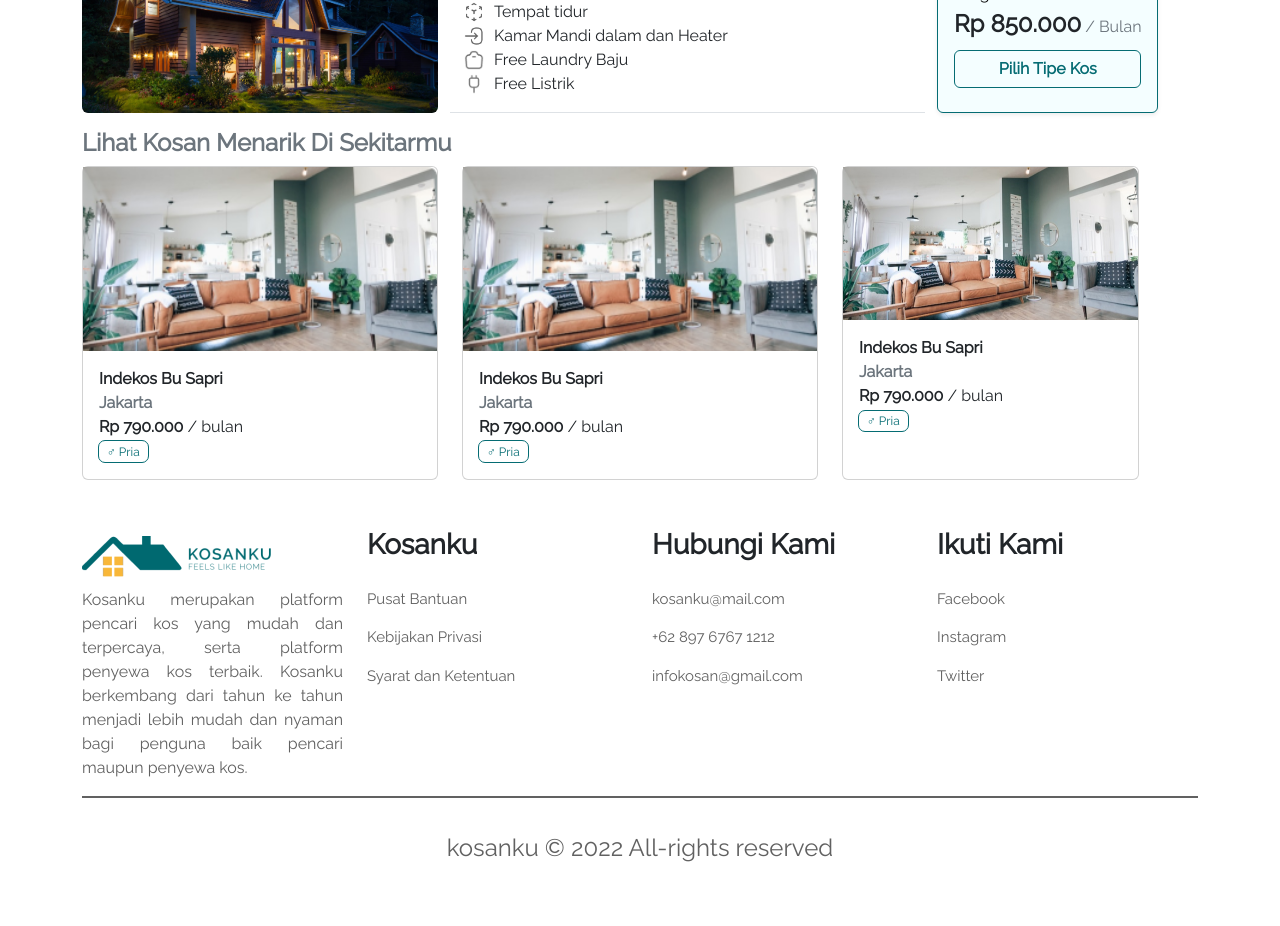
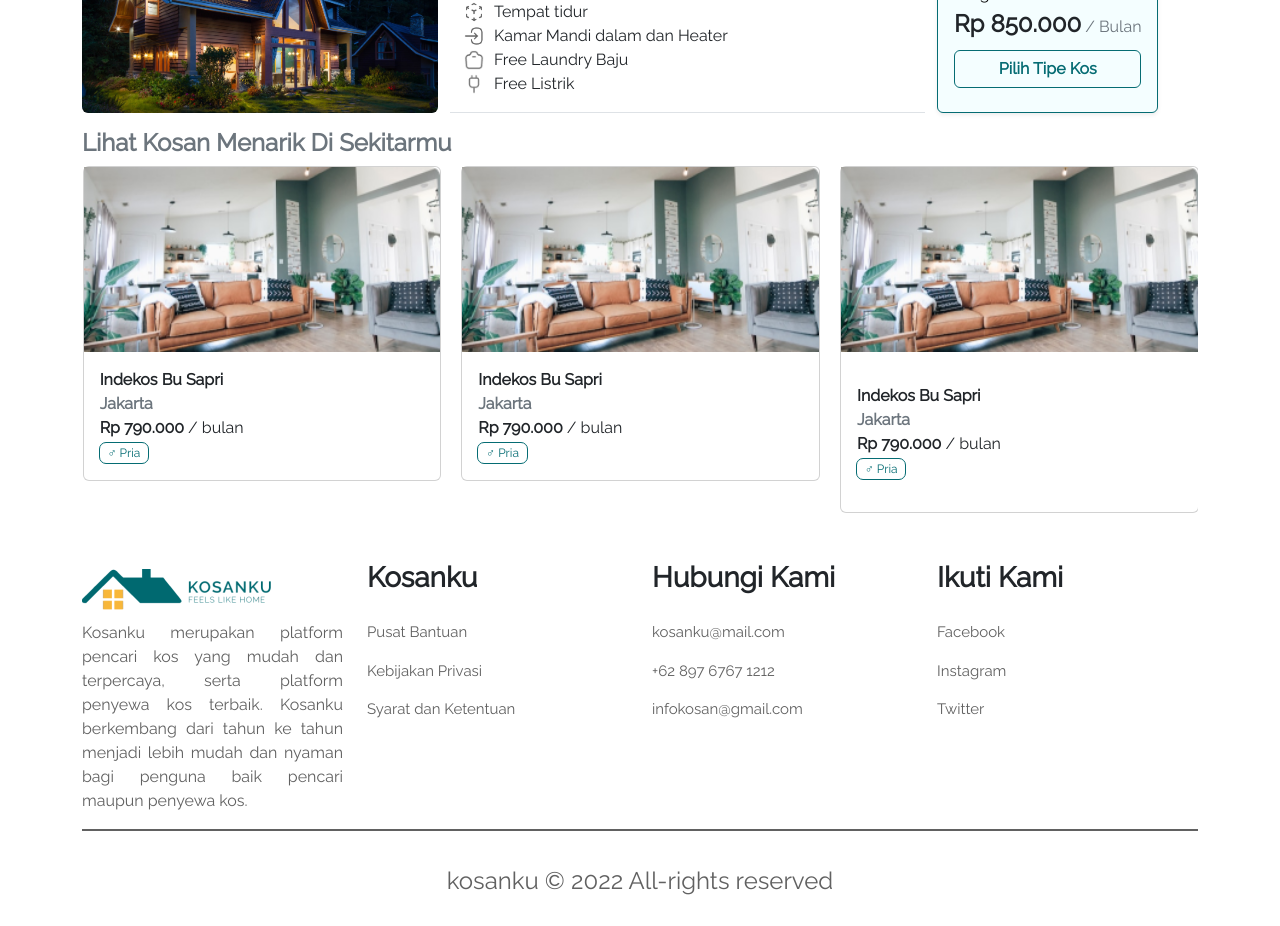
Before and after one commit to synrgy-final-project-team-a/frontend-fsw, a React (Create React App) app: page /detail-kos in a window 1280 px wide. Shown: the part 1820-2746 px from the top of the page. Before the commit the page ends 2718 px from the top, so only its background shows below. Built offline with nearby package versions, Linux system fonts and the light colour scheme.

Commit message:
fix kos sekitar anda

```diff
--- a/src/pages/pencari/detailKos.jsx
+++ b/src/pages/pencari/detailKos.jsx
@@ -4,6 +4,9 @@ import NavbarComponent from "../../components/navbar";
 import PencariRoutes from "../../routes/pencari";
 import FooterComponent from "../../components/footer";
 import { useNavigate } from "react-router-dom";
+import OwlCarousel from "react-owl-carousel";
+import "owl.carousel/dist/assets/owl.carousel.css";
+import "owl.carousel/dist/assets/owl.theme.default.css";
 
 const DetailKos = () => {
   const navigate = useNavigate();
@@ -392,14 +395,10 @@ const DetailKos = () => {
         {/* End Tipe Kamar Kos */}
 
         {/* Kosan Menarik di Sekitar Lokasi */}
-        <Container className="mt-3">
+        <Container className="mt-3 mb-5">
           {" "}
           <h2 className="fs-4 fw-bolder text-muted">Lihat Kosan Menarik Di Sekitarmu</h2>
-        </Container>
-        <Container className="mb-5">
-          <Row>
-            <Col xs={6} lg={4}>
-              {/* style={{ width: "18rem" }} */}
+          <OwlCarousel className="owl-theme" autoplay={true} items={3} loop dots={false} margin={20}>
             <Card className="">
               <img className="img-fluid" src="/image/Kos2.png" alt="" />
               <Card.Body>
@@ -420,9 +419,6 @@ const DetailKos = () => {
                 </Card.Text>
               </Card.Body>
             </Card>
-            </Col>
-            <Col xs={6} lg={4}>
-              {/* style={{ width: "18rem" }} */}
             <Card className="">
               <img className="img-fluid" src="/image/Kos2.png" alt="" />
               <Card.Body>
@@ -443,9 +439,6 @@ const DetailKos = () => {
                 </Card.Text>
               </Card.Body>
             </Card>
-            </Col>
-            <Col xs={6} lg={4} className="d-none d-lg-inline-flex">
-              {/* style={{ width: "18rem" }} */}
             <Card className="">
               <img className="img-fluid" src="/image/Kos2.png" alt="" />
               <Card.Body>
@@ -466,8 +459,7 @@ const DetailKos = () => {
                 </Card.Text>
               </Card.Body>
             </Card>
-            </Col>
-          </Row>
+          </OwlCarousel>
         </Container>
         {/* End Kosan Menarik di Sekitar Lokasi */}
       </div>
```
Lines whose indentation alone changed are shown as unchanged.
